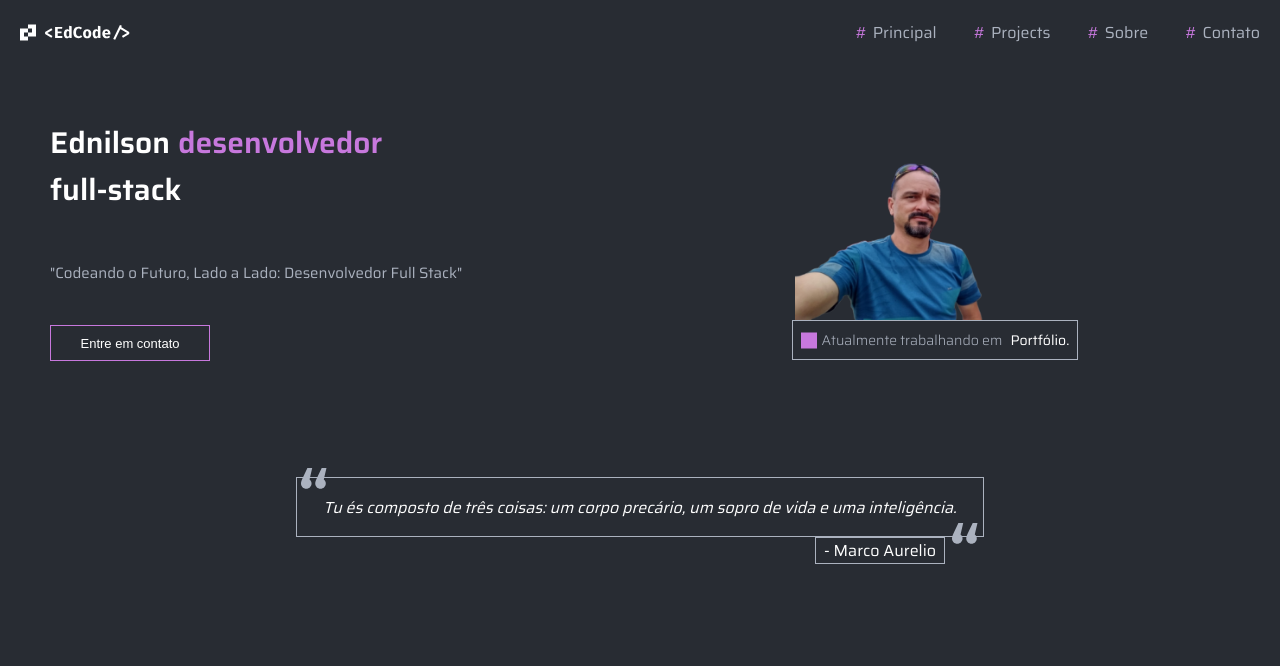
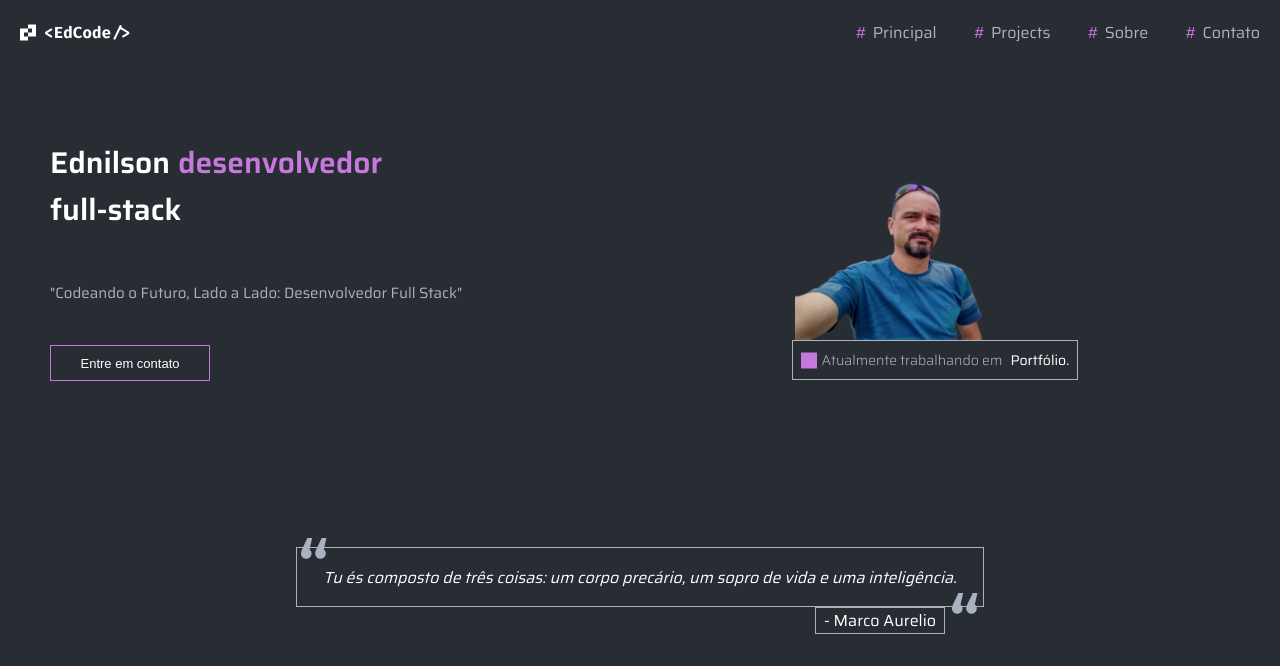
Before and after one commit to edfragoso/portfolio, a Next.js app in the folder new-portfolio/: page / in a window 1280 px wide. Shown: the top 666 px of the page. Built offline with nearby package versions, Linux system fonts and the light colour scheme.

Commit message:
refactor: refactor margin

```diff
--- a/new-portfolio/src/components/atoms/styles/quoteStyle.ts
+++ b/new-portfolio/src/components/atoms/styles/quoteStyle.ts
@@ -1,6 +1,7 @@
 import styled from "styled-components";
 
 export const BoxContent = styled.div`
+  margin-top: 150px;
   padding: 1em;
   display: flex;
   flex-direction: column;
--- a/new-portfolio/src/components/styles/sectionStyle.ts
+++ b/new-portfolio/src/components/styles/sectionStyle.ts
@@ -4,7 +4,7 @@ export const SectionContent = styled.section`
   display: flex;
   align-items: center;
   justify-content: space-between;
-  margin: 30px 0 100px;
+  margin-top: 50px;
   width: 100%;
 
   @media (max-width: 768px) {
```
